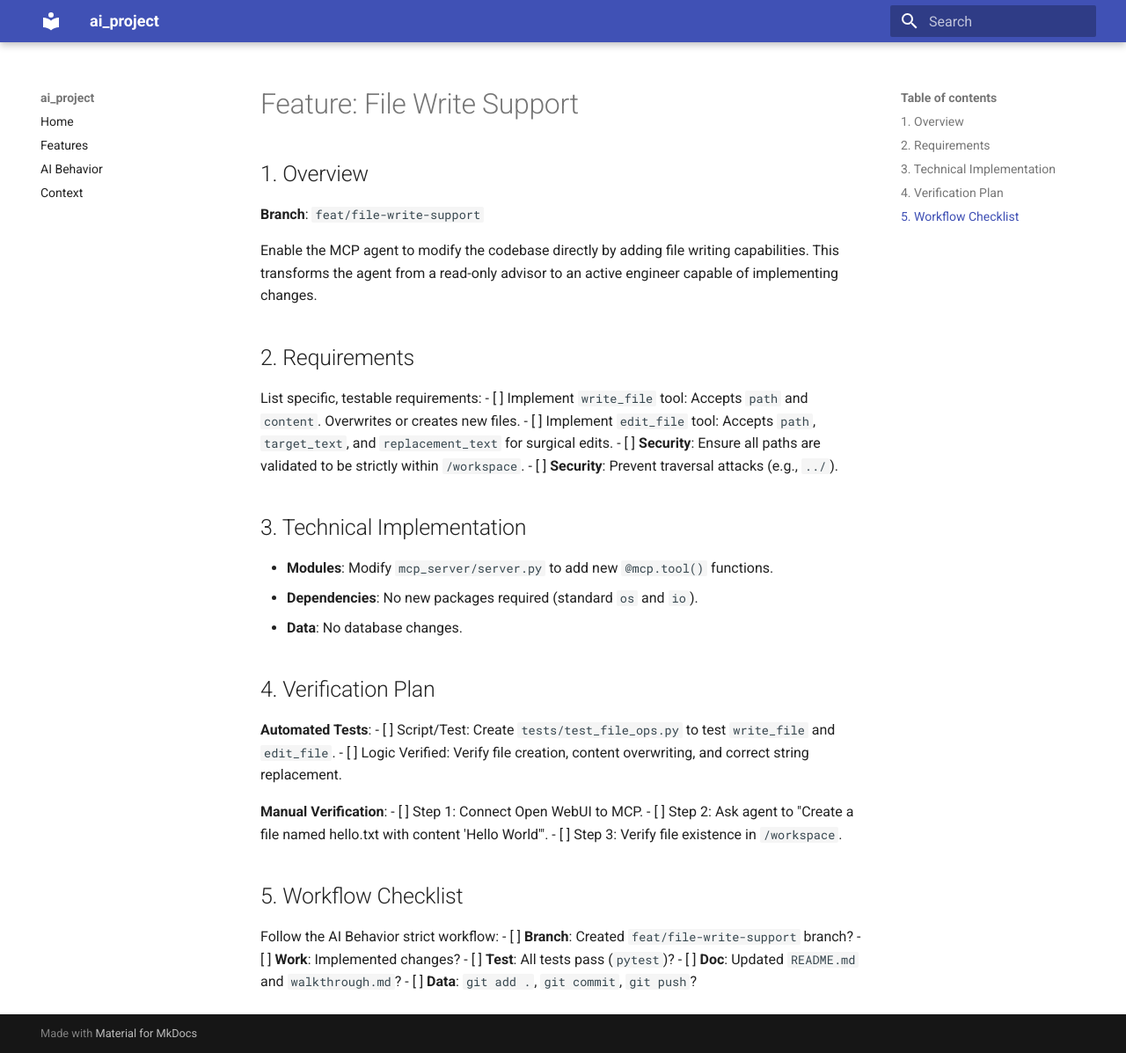
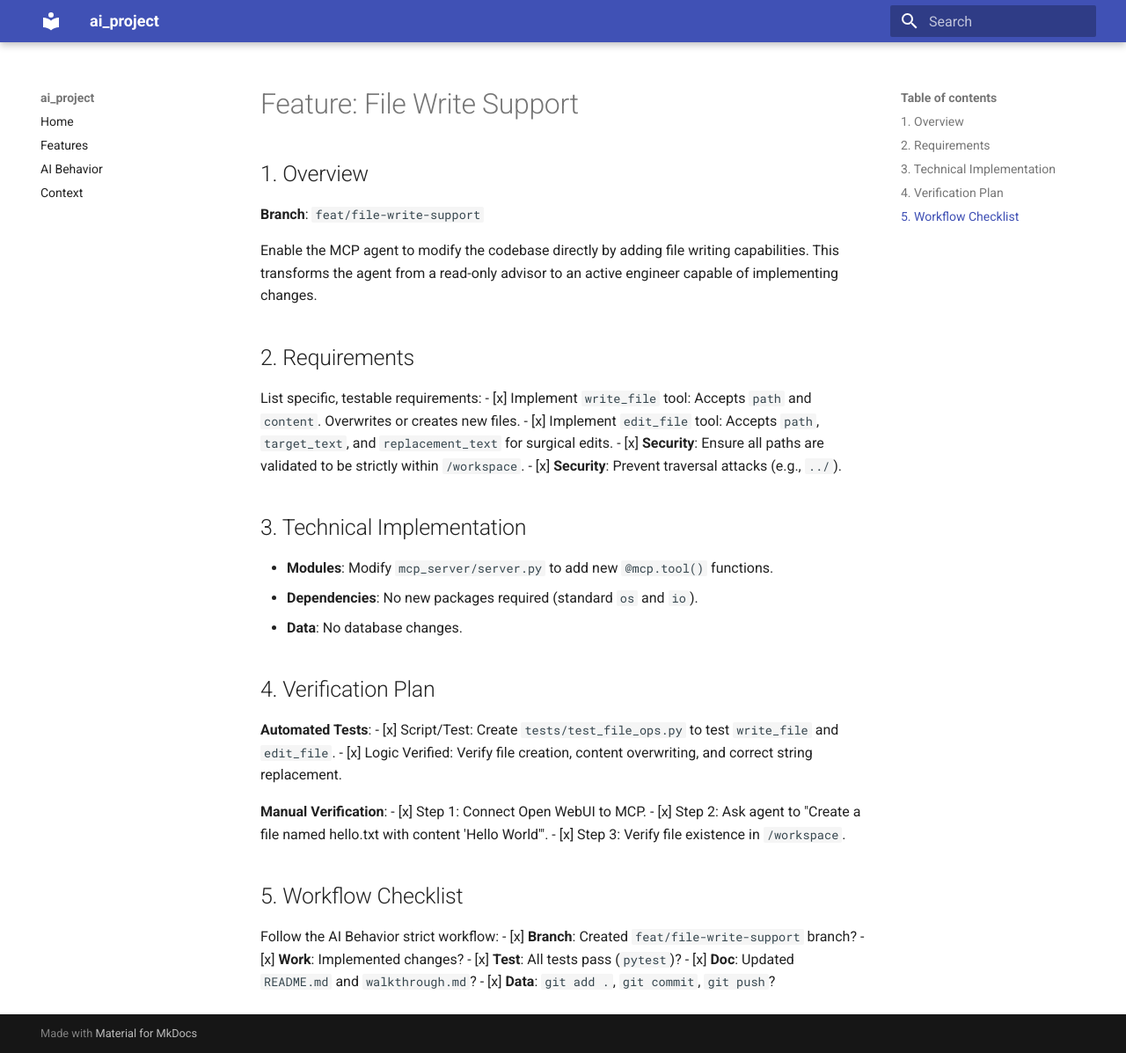
Before and after one commit to jlwestsr/nebulus, an MkDocs documentation site: the page built from docs/features/01_file_write_support.md, in a window 1280 px wide and 1197 px high. Shown: the whole window at 88% size. Built offline with MkDocs 1.6.1 and Material for MkDocs 9.7.7, drawn with Linux system fonts in a browser that asks for light colours.

Commit message:
docs: marking feature #01 as complete

```diff
--- a/docs/features/01_file_write_support.md
+++ b/docs/features/01_file_write_support.md
@@ -7,10 +7,10 @@ Enable the MCP agent to modify the codebase directly by adding file writing capa
 
 ## 2. Requirements
 List specific, testable requirements:
-- [ ] Implement `write_file` tool: Accepts `path` and `content`. Overwrites or creates new files.
-- [ ] Implement `edit_file` tool: Accepts `path`, `target_text`, and `replacement_text` for surgical edits.
-- [ ] **Security**: Ensure all paths are validated to be strictly within `/workspace`.
-- [ ] **Security**: Prevent traversal attacks (e.g., `../`).
+- [x] Implement `write_file` tool: Accepts `path` and `content`. Overwrites or creates new files.
+- [x] Implement `edit_file` tool: Accepts `path`, `target_text`, and `replacement_text` for surgical edits.
+- [x] **Security**: Ensure all paths are validated to be strictly within `/workspace`.
+- [x] **Security**: Prevent traversal attacks (e.g., `../`).
 
 ## 3. Technical Implementation
 - **Modules**: Modify `mcp_server/server.py` to add new `@mcp.tool()` functions.
@@ -19,18 +19,18 @@ List specific, testable requirements:
 
 ## 4. Verification Plan
 **Automated Tests**:
-- [ ] Script/Test: Create `tests/test_file_ops.py` to test `write_file` and `edit_file`.
-- [ ] Logic Verified: Verify file creation, content overwriting, and correct string replacement.
+- [x] Script/Test: Create `tests/test_file_ops.py` to test `write_file` and `edit_file`.
+- [x] Logic Verified: Verify file creation, content overwriting, and correct string replacement.
 
 **Manual Verification**:
-- [ ] Step 1: Connect Open WebUI to MCP.
-- [ ] Step 2: Ask agent to "Create a file named hello.txt with content 'Hello World'".
-- [ ] Step 3: Verify file existence in `/workspace`.
+- [x] Step 1: Connect Open WebUI to MCP.
+- [x] Step 2: Ask agent to "Create a file named hello.txt with content 'Hello World'".
+- [x] Step 3: Verify file existence in `/workspace`.
 
 ## 5. Workflow Checklist
 Follow the AI Behavior strict workflow:
-- [ ] **Branch**: Created `feat/file-write-support` branch?
-- [ ] **Work**: Implemented changes?
-- [ ] **Test**: All tests pass (`pytest`)?
-- [ ] **Doc**: Updated `README.md` and `walkthrough.md`?
-- [ ] **Data**: `git add .`, `git commit`, `git push`?
+- [x] **Branch**: Created `feat/file-write-support` branch?
+- [x] **Work**: Implemented changes?
+- [x] **Test**: All tests pass (`pytest`)?
+- [x] **Doc**: Updated `README.md` and `walkthrough.md`?
+- [x] **Data**: `git add .`, `git commit`, `git push`?
```
